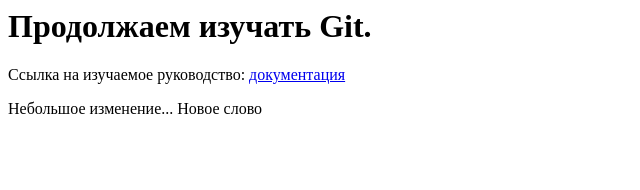
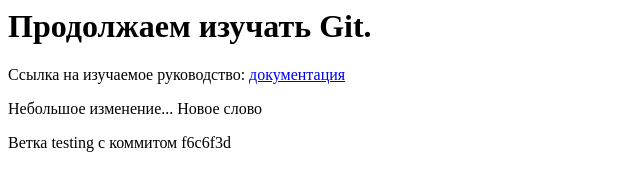
Before and after one commit to futurer1/site1, a plain HTML site: page index1.html in a window 1280 px wide. Shown: the whole page, without its empty margins (0-640 px from the left). Drawn offline with Linux system fonts and the light colour scheme.

Commit message:
made a change1

```diff
--- a/index1.html
+++ b/index1.html
@@ -7,5 +7,6 @@
     <h1>Продолжаем изучать Git.</h1>
     <p>Ссылка на изучаемое руководство: <a href="https://git-scm.com/book/ru/v1">документация</a></p>
     <p>Небольшое изменение... Новое слово</p>
+    <p>Ветка testing c коммитом f6c6f3d</p>
 </body>
 </html>
```
Also changed, not shown: 1 other file.
